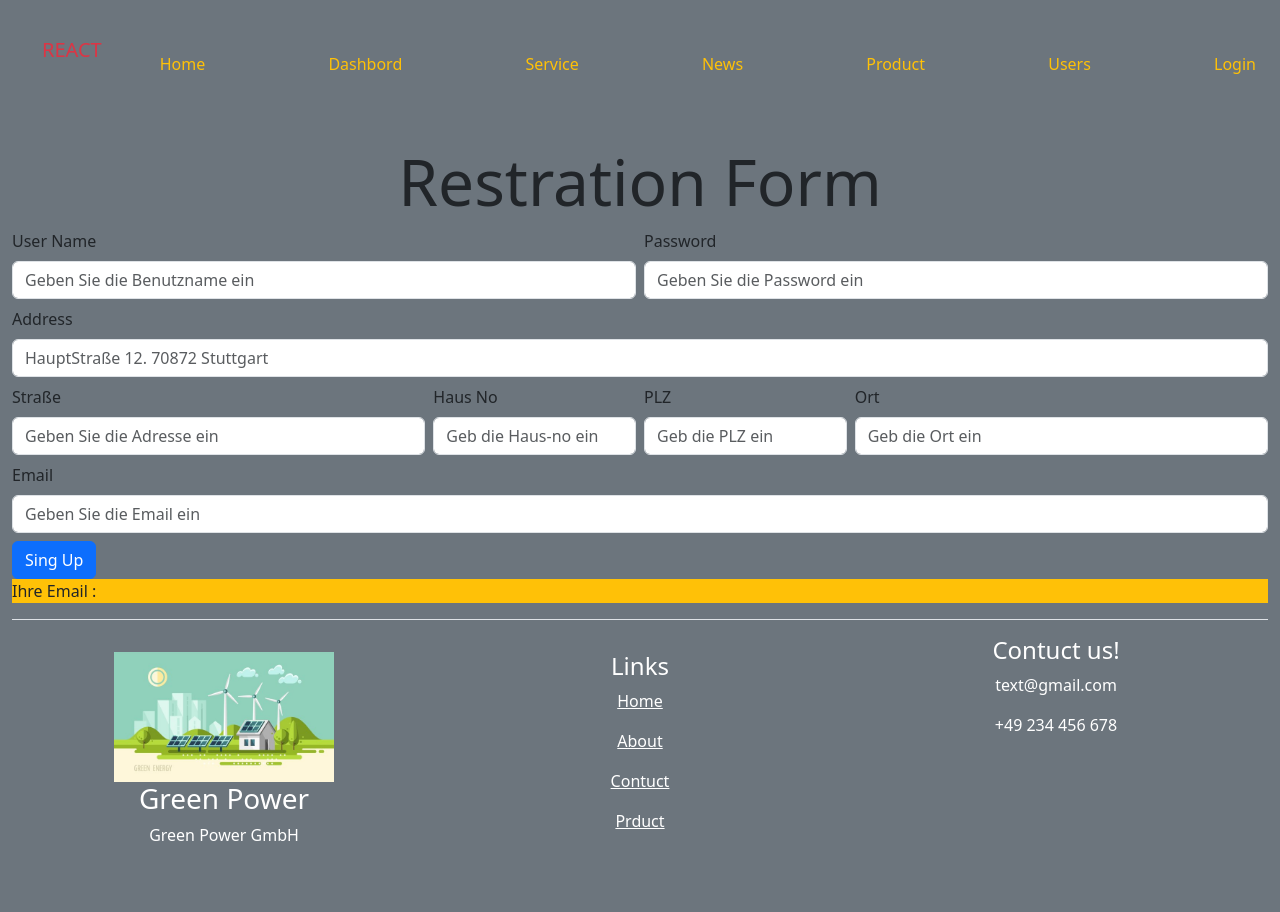
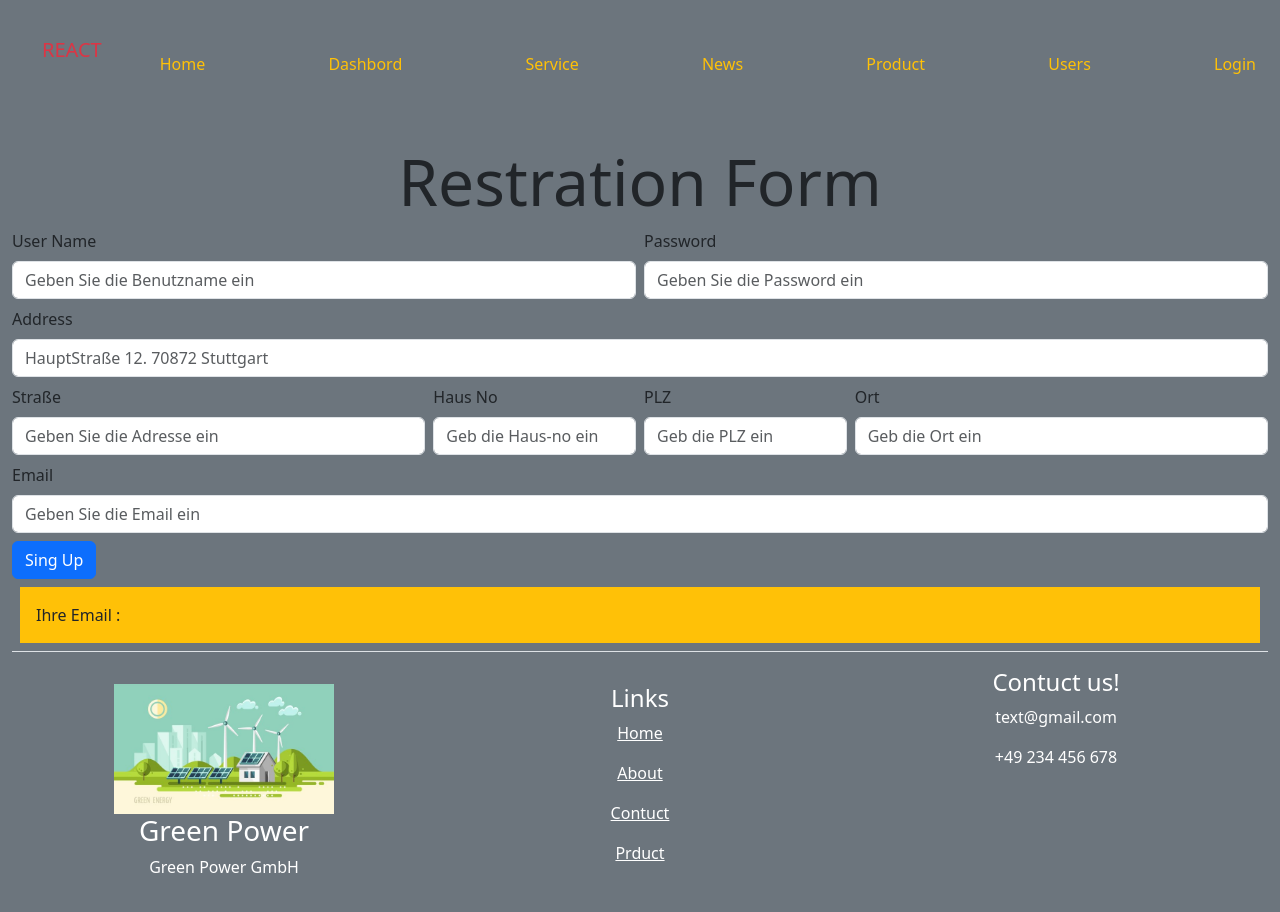
Before and after one commit to JumaQasimiM/ViteReact, a React (Vite) app: page /#/register in a window 1280 px wide. Shown: the top 912 px of the page. Built offline with nearby package versions, Linux system fonts and the light colour scheme.

Commit message:
Create footer

```diff
--- a/src/pages/user/addUser.jsx
+++ b/src/pages/user/addUser.jsx
@@ -127,7 +127,7 @@ const ResjesterForm = () => {
         </button>
         </div>
       </form>
-      <p className="bg-warning">Ihre Email : {formData.email}</p>
+      <p className="bg-warning p-3 m-2">Ihre Email : {formData.email}</p>
     </div>
   );
 };
```
